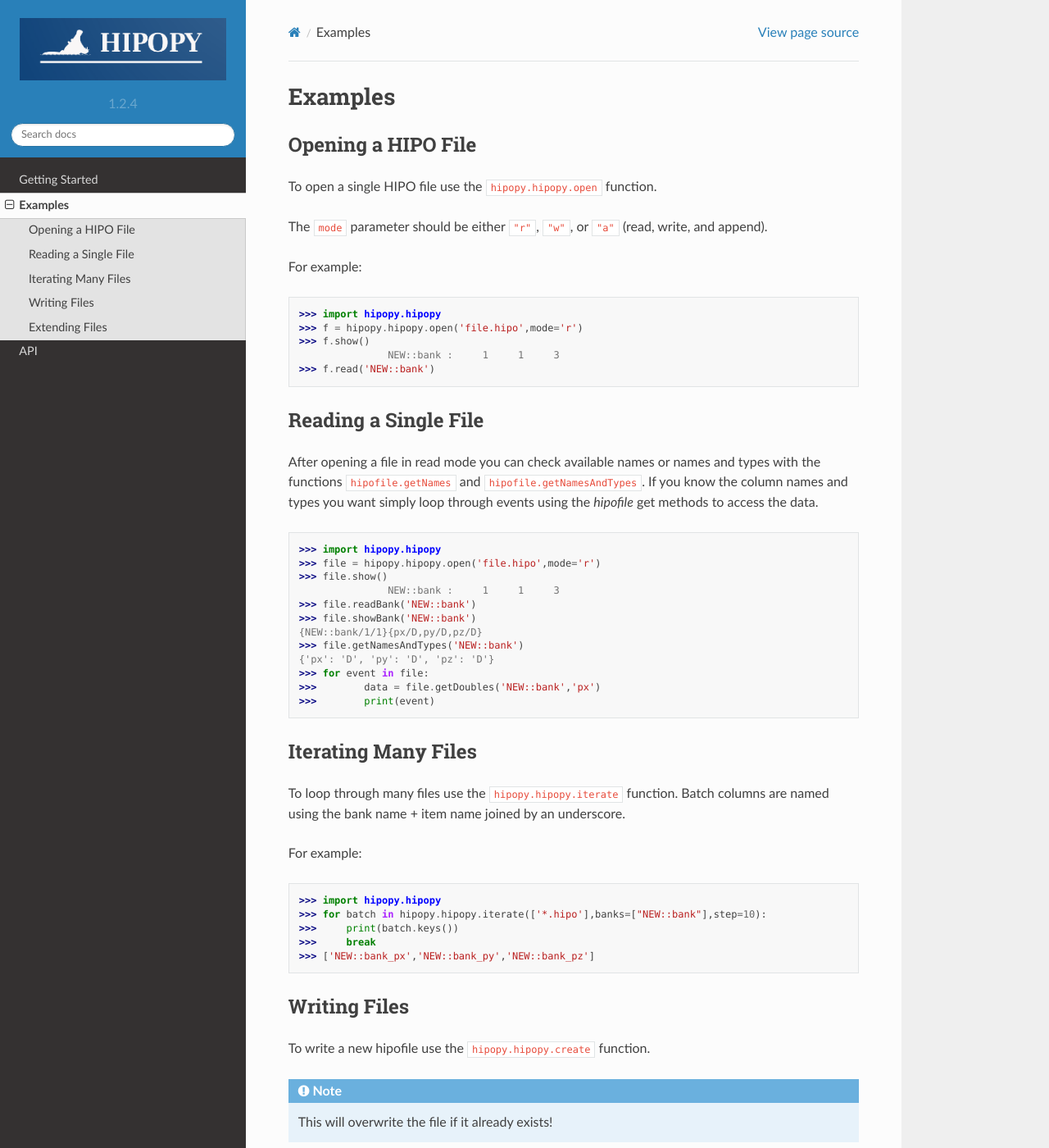
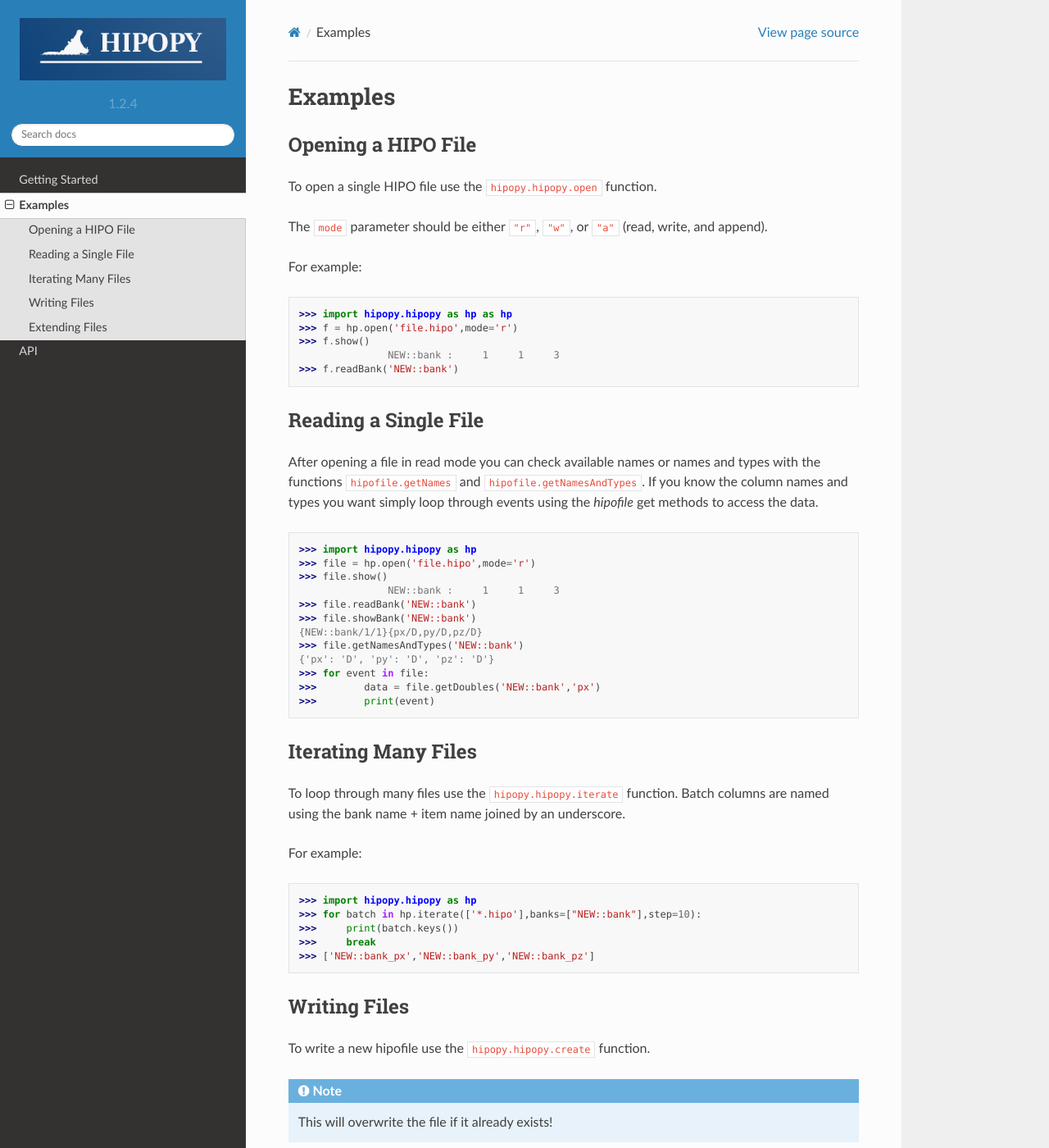
Before and after one commit to mfmceneaney/hipopy, a Sphinx documentation site: the page built from docs/source/examples.rst, in a window 1280 px wide and 1400 px high. Shown: the whole window at 82% size. Built offline with Sphinx 7.4.7 and the Read the Docs theme 2.0.0, drawn with Linux system fonts in a browser that asks for light colours.

Commit message:
Fixed typos in rtd examples.

```diff
--- a/docs/source/examples.rst
+++ b/docs/source/examples.rst
@@ -14,11 +14,11 @@ or ``"a"`` (read, write, and append).
 
 For example:
 
->>> import hipopy.hipopy
->>> f = hipopy.hipopy.open('file.hipo',mode='r')
+>>> import hipopy.hipopy as hp as hp
+>>> f = hp.open('file.hipo',mode='r')
 >>> f.show()
                NEW::bank :     1     1     3
->>> f.read('NEW::bank')
+>>> f.readBank('NEW::bank')
 
 Reading a Single File
 ---------------------
@@ -29,8 +29,8 @@ If you know the column names and types you want
 simply loop through events using the `hipofile` get methods
 to access the data.
 
->>> import hipopy.hipopy
->>> file = hipopy.hipopy.open('file.hipo',mode='r')
+>>> import hipopy.hipopy as hp
+>>> file = hp.open('file.hipo',mode='r')
 >>> file.show()
                NEW::bank :     1     1     3
 >>> file.readBank('NEW::bank')
@@ -50,8 +50,8 @@ Batch columns are named using the bank name + item name joined by an underscore.
 
 For example:
 
->>> import hipopy.hipopy
->>> for batch in hipopy.hipopy.iterate(['*.hipo'],banks=["NEW::bank"],step=10):
+>>> import hipopy.hipopy as hp
+>>> for batch in hp.iterate(['*.hipo'],banks=["NEW::bank"],step=10):
 >>>     print(batch.keys())
 >>>     break
 >>> ['NEW::bank_px','NEW::bank_py','NEW::bank_pz']
@@ -64,7 +64,7 @@ To write a new hipofile use the ``hipopy.hipopy.create`` function.
    This will overwrite the file if it already exists!
 
 >>> import numpy as np
->>> import hipopy.hipopy as hipopy
+>>> import hipopy.hipopy as hp as hipopy
 >>>
 >>> filename = 'new.hipo'
 >>> bank     = "NEW::bank"
```
